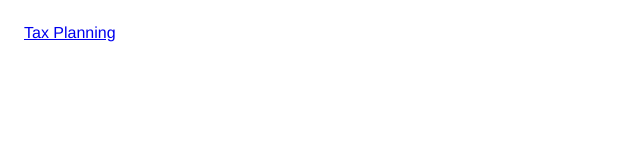
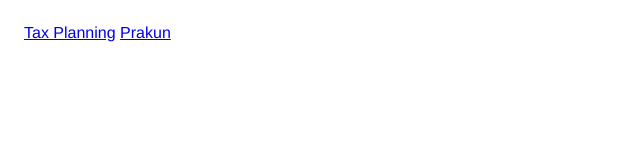
Before and after one commit to warapolj/privacy-policy, a plain HTML site: page index.html in a window 1280 px wide. Shown: the full height of the page, 0-640 px from the left. Drawn offline with Linux system fonts and the light colour scheme.

Commit message:
feat: add link for open prakun privacy policy

```diff
--- a/index.html
+++ b/index.html
@@ -15,6 +15,7 @@
 
 <body>
     <a href="https://warapolj.github.io/privacy-policy/tax-planning" target="_blank">Tax Planning</a>
+    <a href="https://warapolj.github.io/privacy-policy/prakun" target="_blank">Prakun</a>
 </body>
 
 </html>
```
